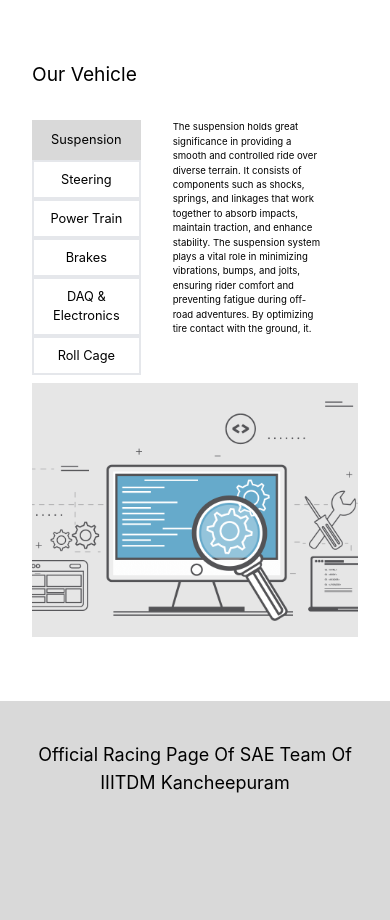
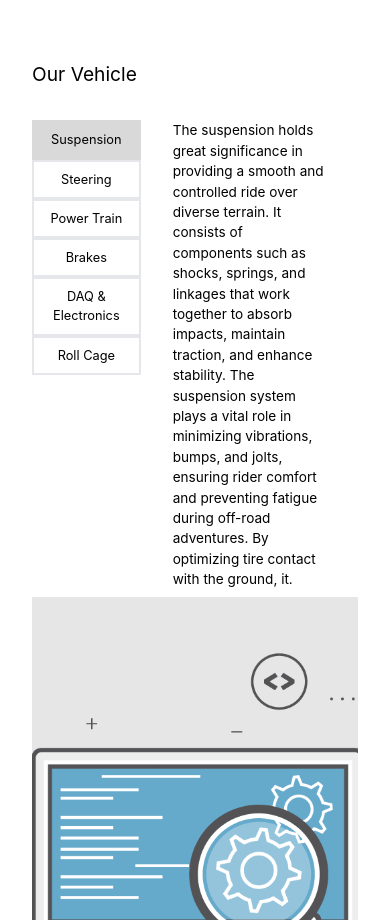
Before and after one commit to microsoftwala/spon, a React (Create React App) app: page / in a window 390 px wide. Shown: the part 1980-2900 px from the top of the page. Built offline with nearby package versions, Linux system fonts and the light colour scheme.

Commit message:
Update Components.jsx

```diff
--- a/src/components/Components.jsx
+++ b/src/components/Components.jsx
@@ -43,7 +43,7 @@ export default function Components(){
                         <div className={`text-center md:text-[1.15rem] text-[0.8rem]  lg:py-6 lg:px-6 md:py-4 md:px-6 py-2 px-2 border-2 cursor-pointer ${index===5 ?'border-[#D9D9D9] bg-[#D9D9D9]':' border-gray-200 hover:bg-gray-200'}`} onClick={()=>{setIndex(5)}}>Roll Cage</div>
                     </div>
                     <div className="col-span-2 grid row-span-1">
-                        <p className="md:mx-16 mx-8  md:text-[1rem]  text-[0.60rem]  text-left">
+                        <p className="md:mx-16 mx-8  md:text-[1rem]  text-[0.85rem]  text-left">
                         {componentData[index]}
                         </p>
                     </div>
```
